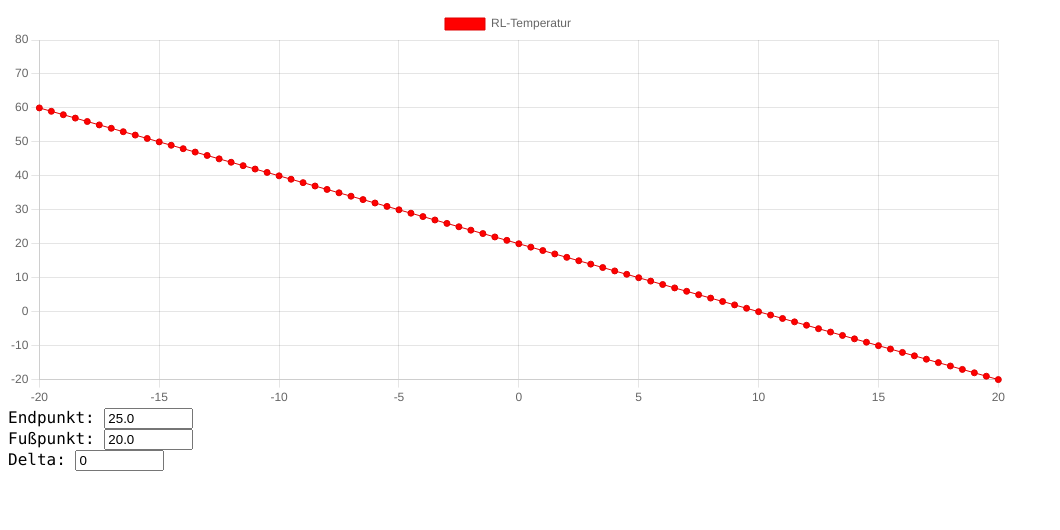
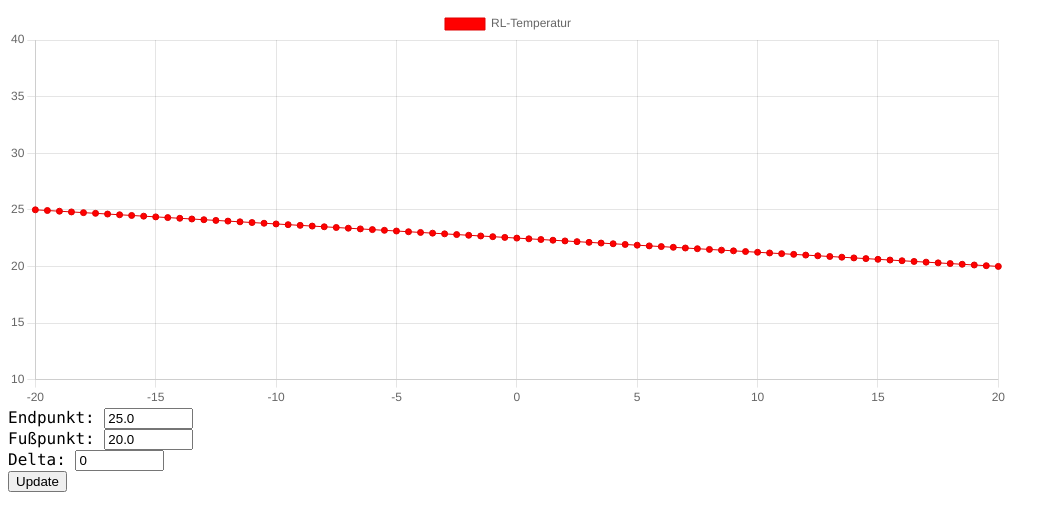
Before and after one commit to mnemo70/luxtronik-wpchart, a website: page index.html in a window 1280 px wide. Shown: the whole page, without its empty margins (0-1060 px from the left). Drawn offline with nearby package versions, Linux system fonts and the light colour scheme.

Commit message:
Split Init and Update. Use update to change data.

```diff
--- a/index.html
+++ b/index.html
@@ -1,3 +1,4 @@
+<!DOCTYPE html>
 <html>
 <head>
     <title>wpchart</title>
@@ -18,14 +19,23 @@
         <div><label for="heatingEnd">Endpunkt: </label><input id="heatingEnd" type="text" size="8" maxlength="4" value="25.0"></div>
         <div><label for="heatingFoot">Fußpunkt: </label><input id="heatingFoot" type="text" size="8" maxlength="4" value="20.0"></div>
         <div><label for="heatingDelta">Delta: </label><input id="heatingDelta" type="text" size="8" maxlength="4" value="0"></div>
+        <button onclick="updateGraph()">Update</button>
     </div>
-    <script>
-        const heatingEnd = parseFloat(document.getElementById("heatingEnd").value.trim());
-        const heatingFoot = parseFloat(document.getElementById("heatingEnd").value.trim());
-        const heatingDelta = parseFloat(document.getElementById("heatingEnd").value.trim());
-        if(heatingEnd !== 'NaN' || heatingFoot !== 'NaN' || heatingDelta !== 'NaN')
-            initChart(heatingEnd, heatingFoot, heatingDelta)
-        else
-            window.alert("Ungültige Wertangaben! Bitte ändern.")
+<script>
+function updateGraph() {
+    const heatingEnd = parseFloat(document.getElementById("heatingEnd").value.trim());
+    const heatingFoot = parseFloat(document.getElementById("heatingFoot").value.trim());
+    const heatingDelta = parseFloat(document.getElementById("heatingDelta").value.trim());
+    if(heatingEnd !== 'NaN' || heatingFoot !== 'NaN' || heatingDelta !== 'NaN') {
+        if(myChart === null)
+            initChart();
+        updateChart(heatingEnd, heatingFoot, heatingDelta);
+    }
+    else
+        window.alert("Ungültige Wertangaben! Bitte ändern.")
+}
+
+    updateGraph();
     </script>
+</body>
 </html>
--- a/index.js
+++ b/index.js
@@ -1,21 +1,13 @@
+let myChart = null;
+
 function initChart() {
-    const calculatedData = [];
-    for(var i = 0; i <= 80; i++) {
-        var xVal = (i / 2) - 20;
-        var yVal = 60 - i;
-        calculatedData.push( {
-            x: xVal,
-            y: yVal
-        });
-    }
-
     const ctx = document.getElementById('myChart').getContext('2d');
-    const myChart = new Chart(ctx, {
+    myChart = new Chart(ctx, {
         type: 'line',
         data: {
             datasets: [{
                 label: 'RL-Temperatur',
-                data: calculatedData,
+                data: [],
                 parsing: {
                     xAxisKey: "x",
                     yAxisKey: "y",
@@ -33,15 +25,47 @@ function initChart() {
             scales: {
                 x: {
                     type: "linear",
+                    title: "Außentemp.",
                     suggestedMin: -20,
                     suggestedMax: 20
                 },
                 y: {
                     type: "linear",
-                    suggestedMin: 0,
-                    suggestedMax: 80
+                    title: "°C",
+                    suggestedMin: 10,
+                    suggestedMax: 40
                 }
             }
         }
     });
 }
+
+function updateChart(heatingEnd, heatingFoot, heatingDelta) {
+    const heatingStep = Math.abs(heatingEnd - heatingFoot) / 40;
+    console.log('heatingEnd=' + heatingEnd + ' heatingFoot=' + heatingFoot + ' heatingStep=' + heatingStep);
+
+    const calculatedData = [];
+
+    for(var i = 0; i <= 80; i++) {
+        var xVal = (i / 2) - 20;
+        var yVal = heatingEnd - (i / 2) * heatingStep;
+        calculatedData.push({
+            x: xVal,
+            y: yVal
+        });
+    }
+
+    myChart.data.labels.pop();
+    myChart.data.datasets.forEach((dataset) => {
+        console.log('Pop dataset=' + dataset.data.label + ' data: ' + dataset.data.length);
+        dataset.data.pop();
+    });
+    //myChart.data.labels.push(label);
+    //myChart.data.datasets[0].data.push(calculatedData);
+    myChart.data.datasets[0].data = calculatedData;
+    /*myChart.data.datasets.forEach((dataset) => {
+        console.log('Push set=' + dataset.data.label + ' data: ' + calculatedData.length);
+        dataset.data.push(calculatedData);
+    });*/
+    myChart.update();
+}
```
